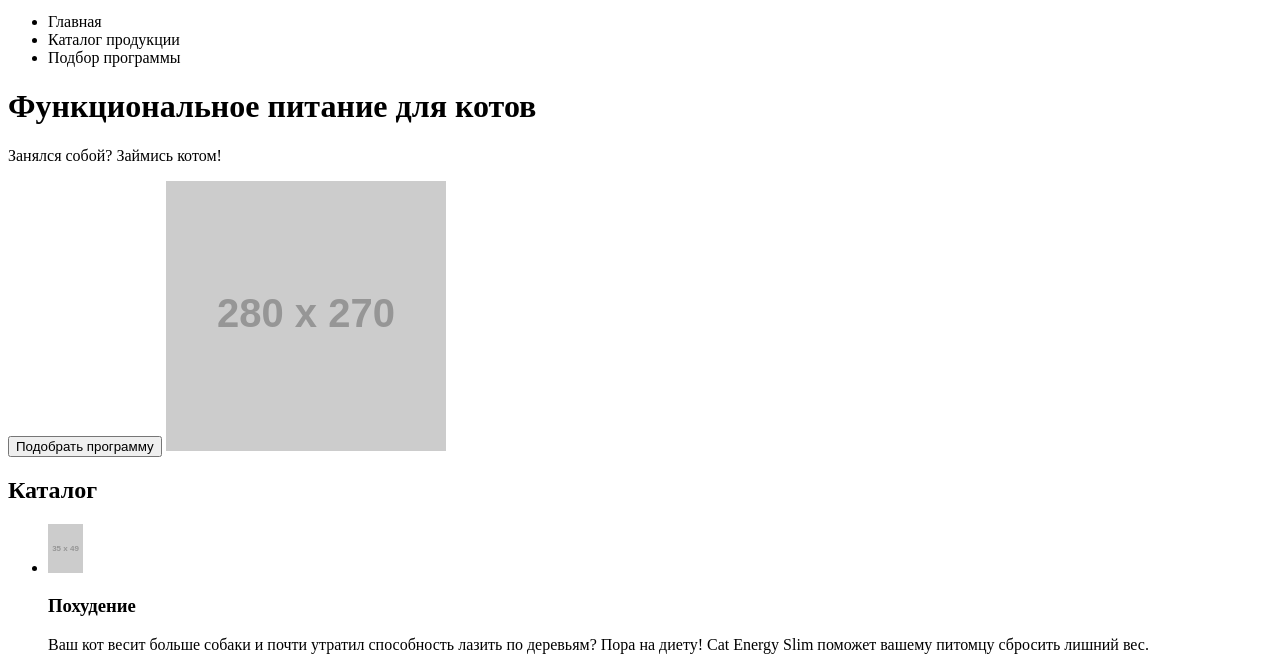
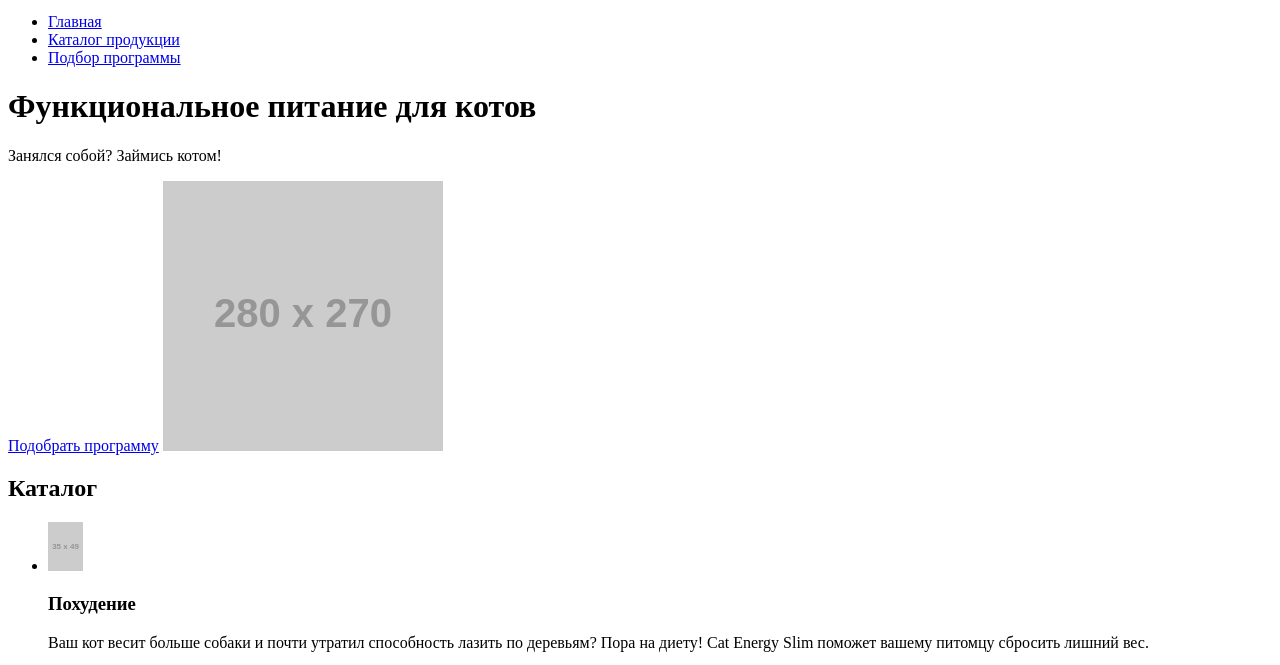
Before and after one commit to denx-b/41628-cat-energy, a website: page source/index.html in a window 1280 px wide. Shown: the part 74-739 px from the top of the page. Drawn offline with Linux system fonts and the light colour scheme; placeholder pictures from the web are drawn by us.

Commit message:
Добавляет ссылки на страницы Добавляет остальные стр. для будущей разметки

```diff
--- a/source/index.html
+++ b/source/index.html
@@ -15,16 +15,16 @@
       <button class="main-nav__toggle" type="button">Открыть меню</button>
       <div class="main-nav__wrapper">
         <ul class="main-nav__list site-list">
-          <li class="site-list__item site-list__item--active"><a>Главная</a></li>
-          <li class="site-list__item"><a>Каталог продукции</a></li>
-          <li class="site-list__item"><a>Подбор программы</a></li>
+          <li class="site-list__item site-list__item--active"><a href="index.html">Главная</a></li>
+          <li class="site-list__item"><a href="catalog.html">Каталог продукции</a></li>
+          <li class="site-list__item"><a href="form.html">Подбор программы</a></li>
         </ul>
       </div>
     </nav>
     <div class="page-header__cat-action cat-action">
       <h1 class="cat-action__title">Функциональное питание для котов</h1>
       <p class="cat-action__motto">Занялся собой? Займись котом!</p>
-      <button class="cat-action__select-program button">Подобрать программу</button>
+      <a class="cat-action__select-program button" href="form.html">Подобрать программу</a>
       <img class="cat-action__image" src="http://placehold.it/280x270c" alt="">
     </div>
   </header>
```
Also changed, not shown: source/catalog.html (added), source/form.html (added).
